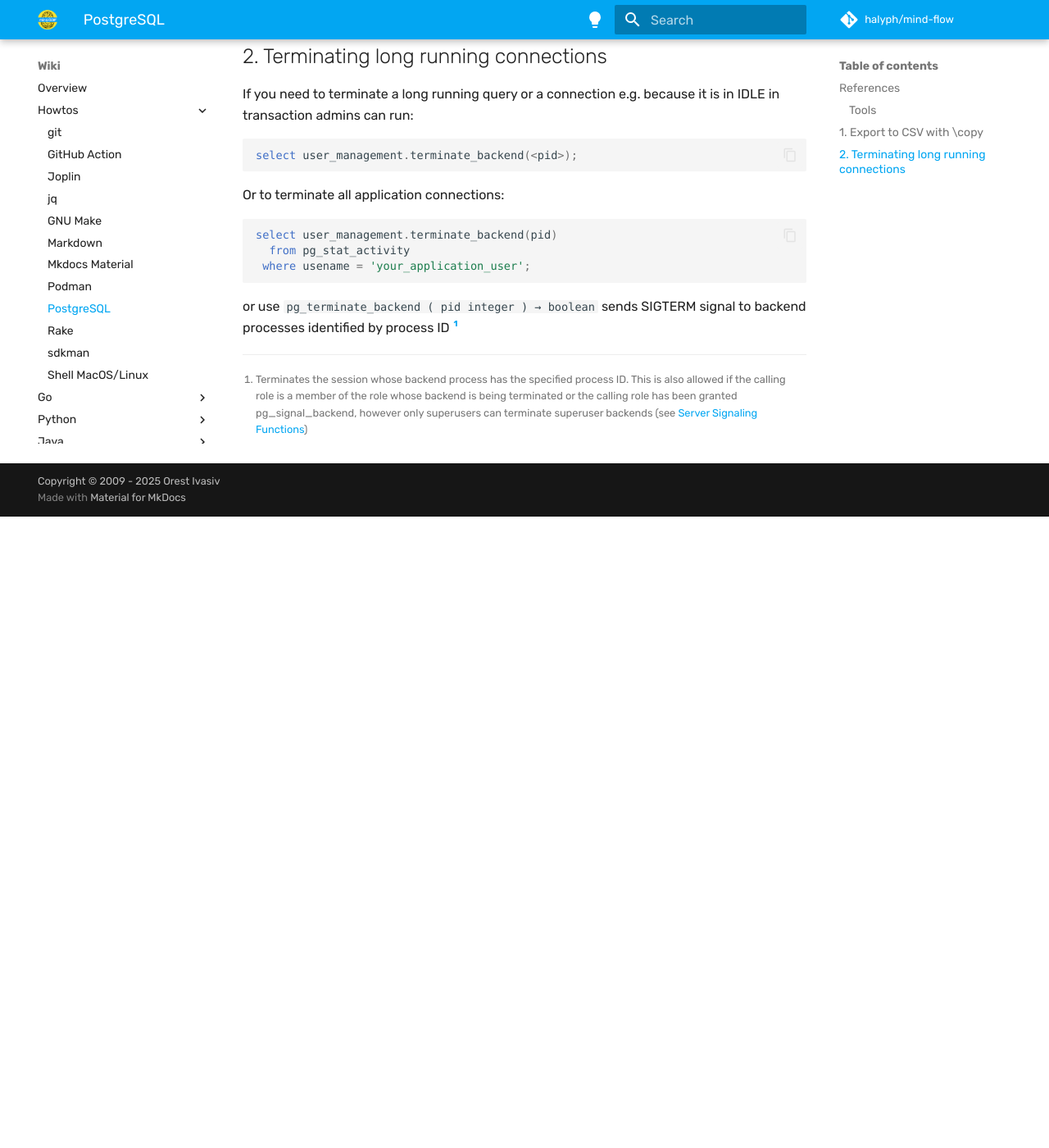
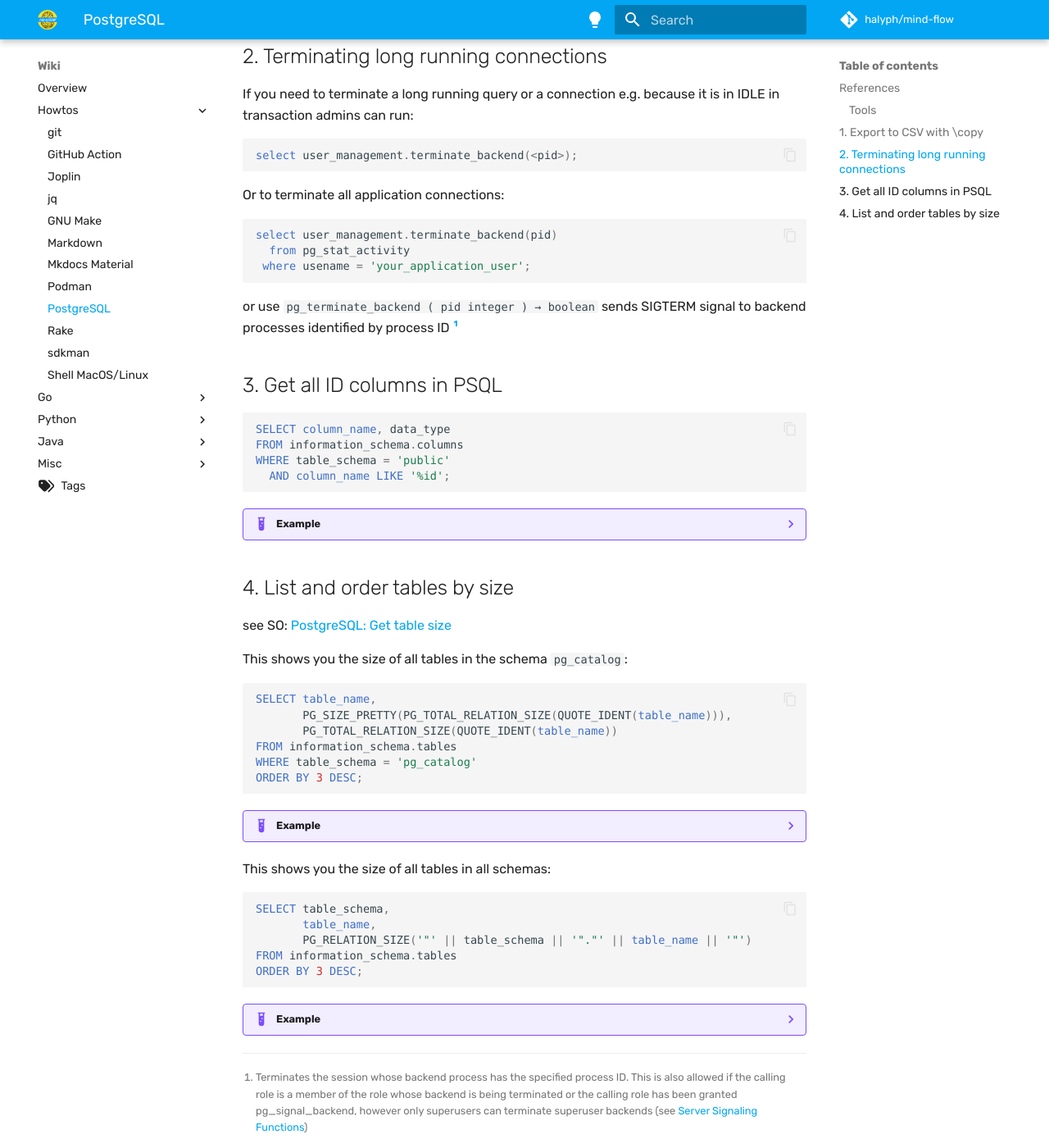
Before and after one commit to halyph/mind-flow, an MkDocs documentation site: the page built from docs/wiki/howtos/postgres.md, in a window 1280 px wide and 1400 px high, scrolled down 913 px. Shown: the whole window at 82% size. Built offline with MkDocs 1.6.1 and Material for MkDocs 9.7.7, drawn with Linux system fonts in a browser that asks for light colours; some web fonts are replaced; comment, search, counter and statistics services are not loaded; before the commit the page ends 1543 px from its top, so only the background shows below that.

Commit message:
upd howtos/postgres.md

````diff
--- a/docs/wiki/howtos/postgres.md
+++ b/docs/wiki/howtos/postgres.md
@@ -52,3 +52,69 @@ select user_management.terminate_backend(pid)
 or use `pg_terminate_backend ( pid integer ) → boolean` sends SIGTERM signal to backend processes identified by process ID [^1]
 
 [^1]: Terminates the session whose backend process has the specified process ID. This is also allowed if the calling role is a member of the role whose backend is being terminated or the calling role has been granted pg_signal_backend, however only superusers can terminate superuser backends (see [Server Signaling Functions](https://www.postgresql.org/docs/13/functions-admin.html#FUNCTIONS-ADMIN-SIGNAL))
+
+## 3. Get all ID columns in PSQL
+
+```sql
+SELECT column_name, data_type
+FROM information_schema.columns
+WHERE table_schema = 'public'
+  AND column_name LIKE '%id';
+```
+
+??? example
+
+    ```
+          column_name      |     data_type
+    -----------------------+-------------------
+    id                    | integer
+    ...
+    some_id               | uuid
+    id                    | text
+    notification_id       | uuid
+    (21 rows)
+    ```
+
+## 4. List and order tables by size
+
+see SO: [PostgreSQL: Get table size](https://stackoverflow.com/questions/21738408/postgresql-list-and-order-tables-by-size)
+
+This shows you the size of all tables in the schema `pg_catalog`:
+
+```sql
+SELECT table_name,
+       PG_SIZE_PRETTY(PG_TOTAL_RELATION_SIZE(QUOTE_IDENT(table_name))),
+       PG_TOTAL_RELATION_SIZE(QUOTE_IDENT(table_name))
+FROM information_schema.tables
+WHERE table_schema = 'pg_catalog'
+ORDER BY 3 DESC;
+```
+
+??? example
+
+    | table\_name | pg\_size\_pretty | pg\_total\_relation\_size |
+    | :--- | :--- | :--- |
+    | pg\_proc | 1320 kB | 1351680 |
+    | pg\_attribute | 856 kB | 876544 |
+    | pg\_rewrite | 776 kB | 794624 |
+
+This shows you the size of all tables in all schemas:
+
+```sql
+SELECT table_schema,
+       table_name,
+       PG_RELATION_SIZE('"' || table_schema || '"."' || table_name || '"')
+FROM information_schema.tables
+ORDER BY 3 DESC;
+```
+
+??? example
+
+    | table\_schema | table\_name | pg\_relation\_size |
+    | :--- | :--- | :--- |
+    | pg\_catalog | pg\_proc | 884736 |
+    | public | content\_production\_briefings | 688128 |
+    | pg\_catalog | pg\_attribute | 573440 |
+    | pg\_catalog | pg\_collation | 114688 |
+    | information\_schema | sql\_features | 65536 |
+    | pg\_catalog | pg\_amop | 57344 |
````
